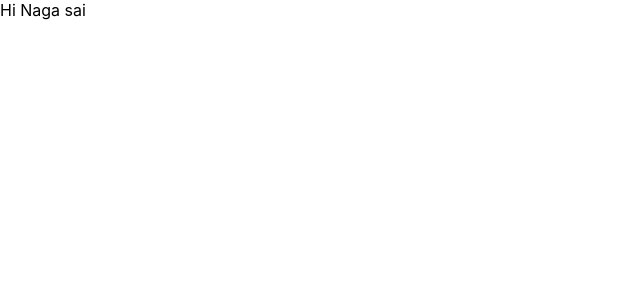
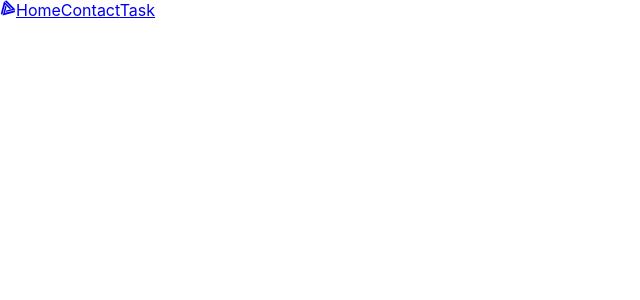
Before and after one commit to yash13565/BuildAssignment, a React (Create React App) app: page / in a window 1280 px wide. Shown: the top 300 px of the page, without its empty margins (0-640 px from the left). Built offline with nearby package versions, Linux system fonts and the light colour scheme.

Commit message:
created Navbar

```diff
--- a/public/index.html
+++ b/public/index.html
@@ -11,7 +11,7 @@
     />
     <link rel="apple-touch-icon" href="%PUBLIC_URL%/logo192.png" />
     <link rel="manifest" href="%PUBLIC_URL%/manifest.json" />
-    <title>React App</title>
+    <title>Todo App</title>
   </head>
   <body>
     <noscript>You need to enable JavaScript to run this app.</noscript>
--- a/src/App.js
+++ b/src/App.js
@@ -1,11 +1,12 @@
 
 import './App.css';
+import Routing from './Routing/Routing';
 
 function App() {
   return (
-    <div className="App">
-      Hi Naga sai
-    </div>
+    <>
+      <Routing/>
+    </>
   );
 }
 
--- a/src/Components/Navbar.js
+++ b/src/Components/Navbar.js
@@ -1,8 +1,15 @@
 import React from 'react'
 import style from './Navbar.module.css'
+import {GiMoebiusTriangle} from 'react-icons/gi'
+import { Link } from 'react-router-dom'
 function Navbar() {
   return (
-    <div>Navbar</div>
+    <div className={style.mainnav}>
+       <span><Link to='/'><GiMoebiusTriangle/></Link></span>
+       <Link to='/'>Home</Link>
+       <Link to='/contact'>Contact</Link>
+       <Link to='/task'>Task</Link>
+    </div>
   )
 }
 
--- a/src/Pages/Contact/Contact.js
+++ b/src/Pages/Contact/Contact.js
@@ -1,8 +1,9 @@
 import React from 'react'
 import style from './Contact.module.css'
+import Navbar from '../../Components/Navbar'
 function Contact() {
   return (
-    <div>Contact</div>
+    <div><Navbar/></div>
   )
 }
 
--- a/src/Pages/Home/Home.js
+++ b/src/Pages/Home/Home.js
@@ -1,8 +1,11 @@
 import React from 'react'
 import style from './Home.module.css'
+import Navbar from '../../Components/Navbar'
 function Home() {
   return (
-    <div>Home</div>
+    <>
+    <Navbar/>
+    </>
   )
 }
 
--- a/src/Pages/Task/Task.js
+++ b/src/Pages/Task/Task.js
@@ -1,8 +1,9 @@
 import React from 'react'
 import style from './Task.module.css'
+import Navbar from '../../Components/Navbar'
 function Task() {
   return (
-    <div>Task</div>
+    <div><Navbar/></div>
   )
 }
 
```
Also changed, not shown: src/Validation.js (added).
